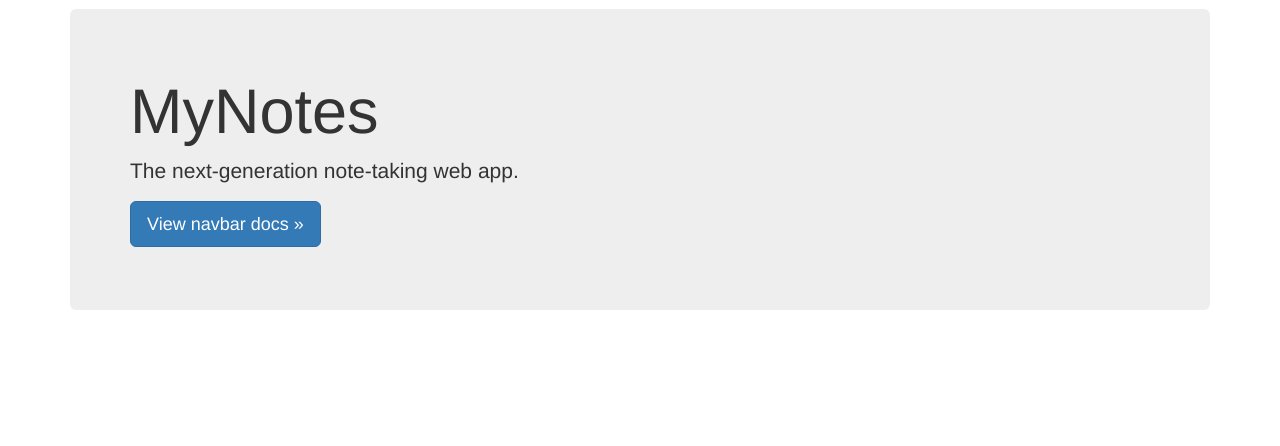
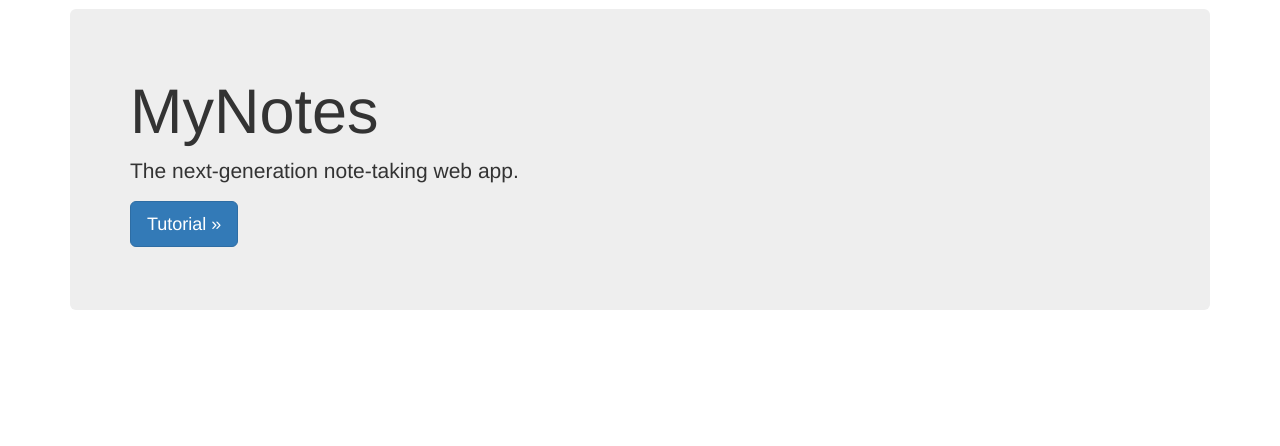
Before and after one commit to Gonghan/myNotes, a PHP site: page / in a window 1280 px wide. Shown: the part 51-497 px from the top of the page. Run offline with PHP 8.4, Linux system fonts and the light colour scheme; some libraries are stand-ins or nearby versions.

Commit message:
fix a typo

```diff
--- a/index.php
+++ b/index.php
@@ -10,7 +10,7 @@ include './template/header.php';
         <p>The next-generation note-taking web app.</p>
 
         <p>
-            <a class="btn btn-lg btn-primary" href="#" role="button">View navbar docs &raquo;</a>
+            <a class="btn btn-lg btn-primary" href="#" role="button">Tutorial &raquo;</a>
         </p>
     </div>
 
```
